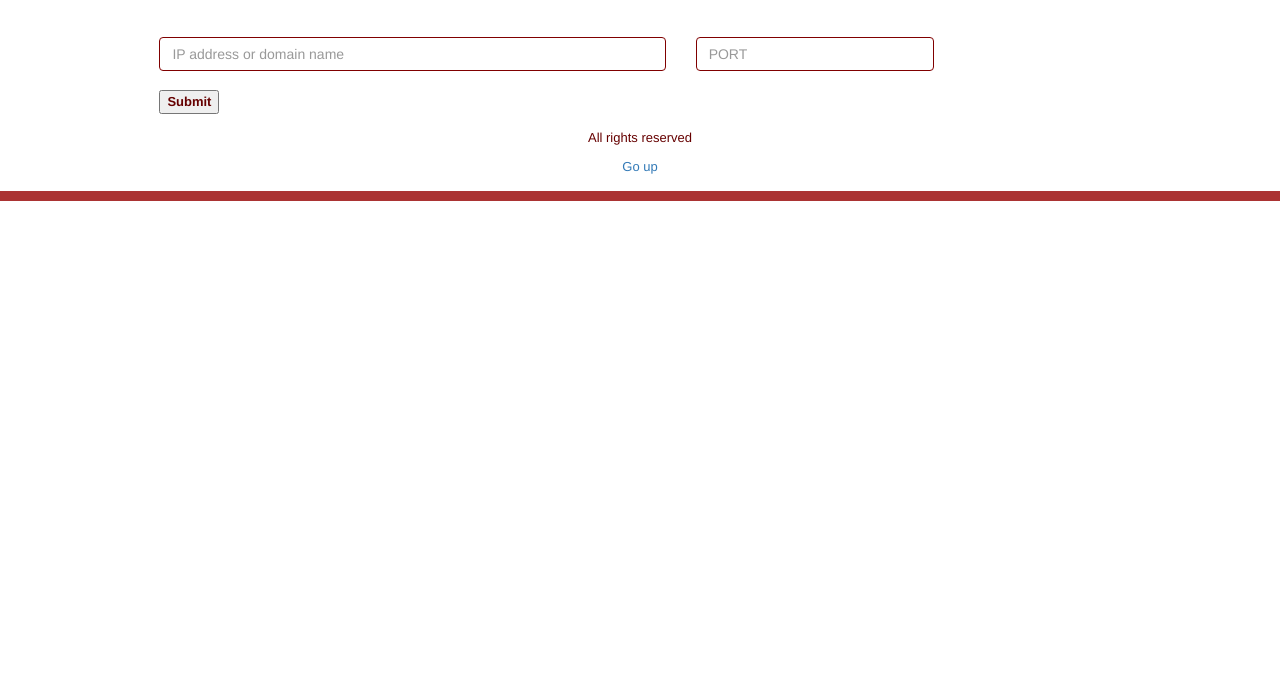
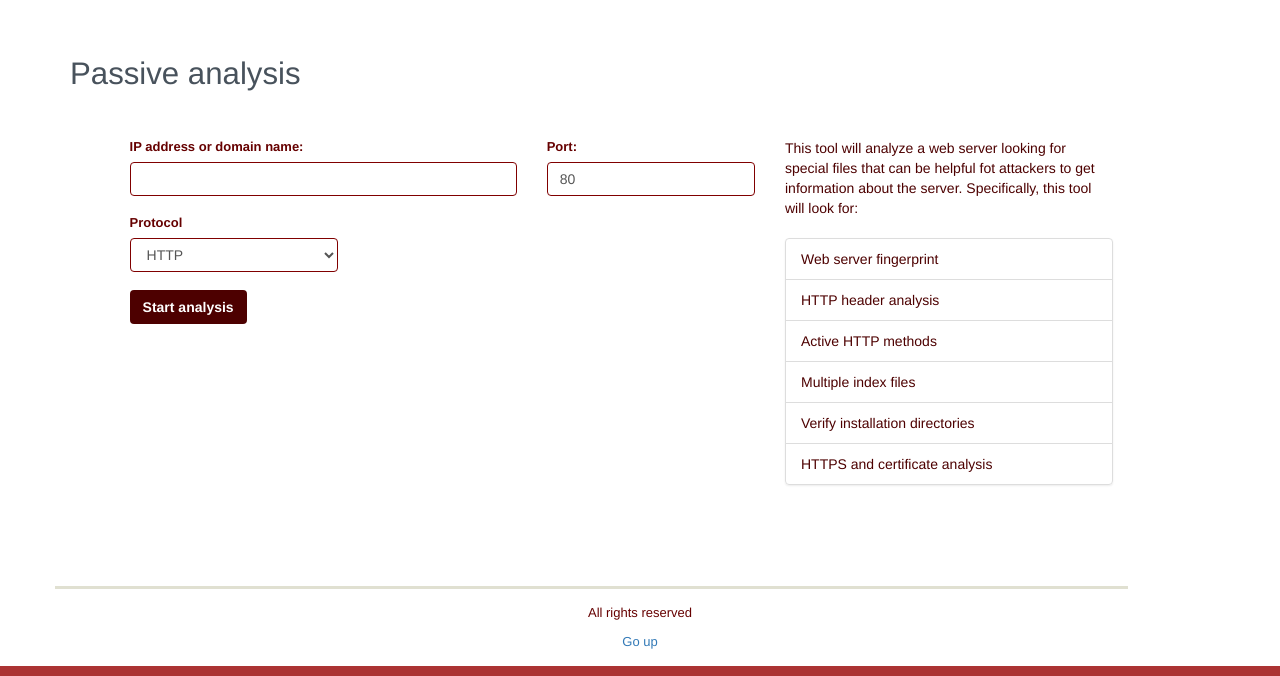
Before and after one commit to Siegfried148/WSSK, a Django app: page /passive in a window 1280 px wide. Shown: the part 270-946 px from the top of the page. Before the commit the page ends 471 px from the top, so only its background shows below. Run offline with Django 3.2, Linux system fonts and the light colour scheme; parts of the project's set-up code (start-up, migrations or seed data) failed here and were passed over; some libraries are stand-ins or nearby versions.

Commit message:
passive analysis

```diff
--- a/tools/forms.py
+++ b/tools/forms.py
@@ -43,3 +43,9 @@ class LookupForm(forms.Form):
 class ReverseForm(forms.Form):
     reverse_ip = forms.CharField(max_length = 15, required=False)
     reverse_name = forms.CharField(max_length = 150, required=False)
+
+class PassiveForm(forms.Form):
+    options = (('HTTP','HTTP'),('HTTPS','HTTPS'))
+    passive_ip = forms.CharField(max_length = 150, required=False)
+    passive_port = forms.CharField(max_length = 5, required=False)
+    protocol = forms.ChoiceField(choices = options, required=False)
--- a/tools/templates/tools/passive.html
+++ b/tools/templates/tools/passive.html
@@ -1,24 +1,206 @@
 {% extends 'tools/base.html' %}
 {% block content %}
 	<br><br>
-	<form name = "form" action = "{% url "passive" %}" method = "POST" >{% csrf_token %}
-		<div class="row">
-			<div class="col-md-6 col-md-offset-1">
-				<input type = "text"  class="form-control" placeholder = "IP address or domain name" name = "ip_address" />
-			</div>
-			<div class="col-md-3">
-				<input type = "text"  class="form-control" placeholder = "PORT" name = "port" />
+		<div class="row" id="passive">
+			<div class="col-md-7 col-lg-7 ">
+				<h3>Passive analysis</h3>
+				<br>
 			</div>
 		</div>
-	        <br>
 		<div class="row">
-			<div class="col-md-5 col-md-offset-1">
-			       	<button type = "submit" value = "Submit" >
-					<strong>Submit</strong>
-				</button>
+			<div class="col-md-8 col-lg-8" id="explain">
+				<form name = "form" action = "{% url "passive" %}#results" method = "POST" >{% csrf_token %}
+					<div class="row">
+						<div class="col-md-7 col-md-offset-1 col-lg-7 col-lg-offset-1">
+							<label for="comment">IP address or domain name:</label>
+							{% if passive_ip %}
+							<input type="text" class="form-control" value="{{ passive_ip }}" name="passive_ip">
+							{% else %}
+							<input type="text" class="form-control" value="" name="passive_ip">
+							{% endif %}
+						</div>
+						<div class="col-md-4 col-lg-4">
+							<label for="comment">Port:</label>
+							{% if passive_port %}
+							<input type="text" class="form-control" value="{{ passive_port }}" name="passive_port">
+							{% else %}
+							<input type="text" class="form-control" value="" name="passive_port">
+							{% endif %}
+						</div>
+					</div>
+				        <br>
+					<div class="row">
+						<div class="col-md-4 col-md-offset-1 col-lg-4 col-lg-offset-1 ">
+							<label for="comment">Protocol</label>
+							<select class="form-control" name="protocol">
+								<option class="opt">HTTP</option>
+								<option class="opt">HTTPS</option>
+							</select>
+						</div>
+					</div>
+					<br>
+					<div class="row">
+						<div class="col-md-8 col-md-offset-1 col-lg-8 col-lg-offset-1">
+						       	<button class="btn" type = "submit" value = "Submit" name="passive_btn" >
+								<strong>Start analysis</strong>
+							</button>
+						</div>
+					</div>
+				</form>
+			</div>
+			<div class="col-md-4 col-lg-4 explain">
+				This tool will analyze a web server looking for special files that can be helpful fot attackers to get information about the server.
+				Specifically, this tool will look for:
+				<br><br>
+				<ul class="list-group">
+					<li class="list-group-item">Web server fingerprint</li>
+			    		<li class="list-group-item">HTTP header analysis</li>
+		    			<li class="list-group-item">Active HTTP methods</li>
+		    			<li class="list-group-item">Multiple index files</li>
+		    			<li class="list-group-item">Verify installation directories</li>
+		    			<li class="list-group-item">HTTPS and certificate analysis</li>
+				</ul>
 			</div>
 		</div>
-	</form>
+		<div class="row section-limit">
+			<div class="col-md-10 col-lg-10 col-lg-offset-1 col-md-offset-1 explain">
+				{% if error %}
+					<input type="text" id="results" class="form-control" value="{{ error }}">
+				{% endif %}
+				{% if result %}
+				<div class="row" id="results">
+					<div class="col-md-7 col-lg-7 ">
+						<h3>Passive analysis results</h3>
+						<br>
+					</div>
+				</div>
+				<table class="table table-hover" style="overflow-x:auto;">
+					<thead>
+						<tr>
+							<th>Feature</th>
+						        <th>Result</th>
+						</tr>
+					</thead>
+					<tbody>
+				      		<tr>
+				        		<td>HTTP methods</td>
+							<td>{{ http_methods  }}</td>
+				      		</tr>
+				      		<tr>
+				        		<td>Multiple index files</td>
+							<td>{{ index_files  }}</td>
+				      		</tr>
+				      		<tr>
+				        		<td>robots.txt file</td>
+							<td>{{ robots_file  }}</td>
+				      		</tr>
+				      		<tr>
+				        		<td>Installation directories</td>
+							<td>{{ install_dir  }}</td>
+				      		</tr>
+				    	</tbody>
+				</table>
+				<br>
+				<div class="row">
+					<div class="col-md-7 col-lg-7 ">
+						<h3>HTTP header analysis</h3>
+						<br>
+					</div>
+				</div>
+				<table class="table table-hover" style="overflow-x:auto;">
+					<thead>
+						<tr>
+							<th>HTTP header</th>
+						        <th>Result</th>
+						</tr>
+					</thead>
+					<tbody>
+			      			<tr>
+							<td>Web server signature</td>
+							<td>{{ signature  }}</td>
+				      		</tr>
+				      		<tr>
+				        		<td>PHP version</td>
+							<td>{{ php_version  }}</td>
+				      		</tr>
+				      		<tr>
+				        		<td>X-XSS-Protection</td>
+							<td>{{ x_xss_protection  }}</td>
+				      		</tr>
+				      		<tr>
+				        		<td>X-Frame-Options</td>
+							<td>{{ x_frame_options  }}</td>
+				      		</tr>
+				      		<tr>
+				        		<td>X-Content-Type-Options</td>
+							<td>{{ x_content_type_options  }}</td>
+				      		</tr>
+				      		<tr>
+				        		<td>HTTP Strict transport security</td>
+							<td>{{ hsts  }}</td>
+				      		</tr>
+				      		<tr>
+				        		<td>Set-Cookie: secure</td>
+							<td>{{ setcookie_secure  }}</td>
+				      		</tr>
+				      		<tr>
+				        		<td>Set-Cookie: HTTP Only</td>
+							<td>{{ setcookie_httponly  }}</td>
+				      		</tr>
+				      		<tr>
+				        		<td>Test</td>
+							<td>{{ test  }}</td>
+				      		</tr>
+				    	</tbody>
+				</table>
+				<br>
+				<div class="row">
+					<div class="col-md-7 col-lg-7 ">
+						<h3>HTTPS analysis</h3>
+						<br>
+					</div>
+				</div>
+				<table class="table table-hover" style="overflow-x:auto;">
+					<thead>
+						<tr>
+							<th>Feature</th>
+						        <th>Result</th>
+						</tr>
+					</thead>
+					<tbody>
+			      			<tr>
+							<td>Domain</td>
+							<td>{{ cert_domain  }}</td>
+				      		</tr>
+				      		<tr>
+				        		<td>CA</td>
+							<td>{{ cert_ca  }}</td>
+				      		</tr>
+				      		<tr>
+				        		<td>Validity</td>
+							<td>{{ cert_validity  }}</td>
+				      		</tr>
+				      		<tr>
+				        		<td>Encryption algorithm</td>
+							<td>{{ ca_algorithm  }}</td>
+				      		</tr>
+				      		<tr>
+				        		<td>Key</td>
+							<td>{{ ca_key  }}</td>
+				      		</tr>
+				      		<tr>
+				        		<td>Supported SSL/TLS protocols </td>
+							<td>{{ ssl_protocols  }}</td>
+				      		</tr>
+				      		<tr>
+				        		<td>Supported encryption suited</td>
+							<td>{{ ssl_suites  }}</td>
+				      		</tr>
+				    	</tbody>
+				</table>
+				{% endif %}
+			</div>
+		</div>
 
 
 
--- a/tools/views.py
+++ b/tools/views.py
@@ -8,6 +8,7 @@ from .models import Tool
 from .forms import *
 from .crypto_lib import *
 from .network_lib import *
+from .passive_lib import *
 
 
 """
@@ -75,32 +76,30 @@ def crypto(request):
 
 
 def passive(request):
-    ip_address = "Valid IP address or domain name"
-    port = "80"
-
+    result_dict = {'passive_port':'80'}
     if request.method == "POST":
-        address = AddressForm(request.POST)
-        if address.is_valid():
-            ip_address = address.cleaned_data['ip_address']
-            port = address.cleaned_data['port']
-    else:
-        address = AddressForm()
-
-    return render(request, 'tools/passive.html', {'ip_address':ip_address, 'port':port})
+        if 'passive_btn' in request.POST:
+            message = PassiveForm(request.POST)
+            if message.is_valid():
+                ip = message.cleaned_data['passive_ip']
+                port = message.cleaned_data['passive_port']
+                protocol = message.cleaned_data['protocol']
+                result_dict = passive_analysis(ip, port, protocol)
+    return render(request, 'tools/passive.html', result_dict)
 
 
 
 def active(request):
     ip_address = "Valid IP address or domain name"
     port = "80"
-
+    message = ""
+    result_dict = {}
     if request.method == "POST":
-        address = AddressForm(request.POST)
-        if address.is_valid():
-            ip_address = address.cleaned_data['ip_address']
-            port = address.cleaned_data['port']
-    else:
-        address = AddressForm()
+        #The button from the public ip address section
+        if 'pub_ip_btn' in request.POST:
+            message = PublicIPForm(request.POST)
+            if message.is_valid():
+                result_dict = get_ip(request)
 
     return render(request, 'tools/active.html', {'ip_address':ip_address, 'port':port})
 
```
Also changed, not shown: tools/passive_lib.py (added, +105 -0 lines), 3 other files.
